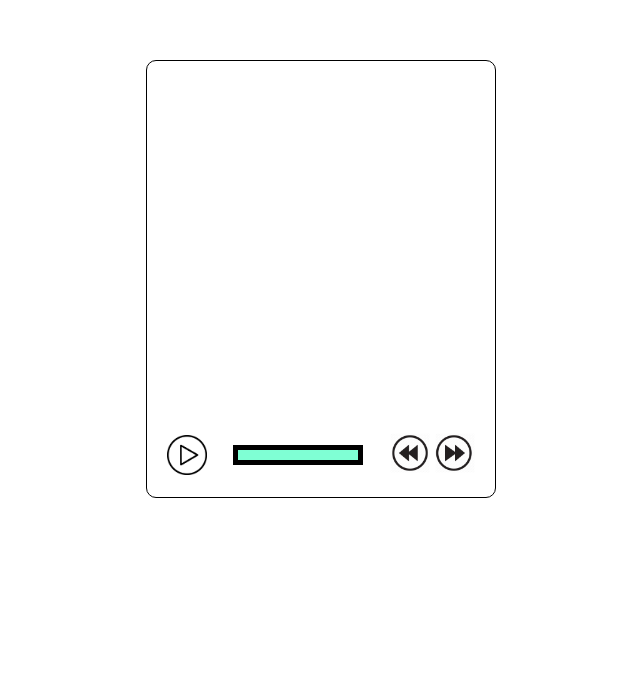
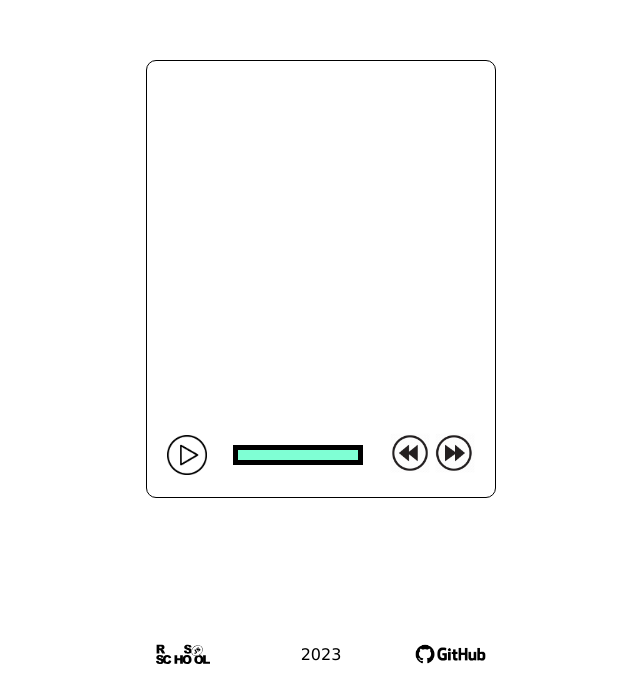
Before and after one commit to lelderbe/lelderbe-JSFEPRESCHOOL2023Q2, a plain HTML site: page audio-player/index.html in a window 1280 px wide. Shown: the part 121-800 px from the top of the page, without its empty margins (319-959 px from the left). Drawn offline with Linux system fonts and the light colour scheme.

Commit message:
feat: add footer, assets

```diff
--- a/audio-player/index.html
+++ b/audio-player/index.html
@@ -10,8 +10,8 @@
 </head>
 
 <body>
-    <section class="bg"></section>
-    <section class="player__wrapper">
+    <div class="bg"></div>
+    <div class="player__wrapper">
         <div class="player">
             <div class="track__cover"></div>
             <div class="track__controls">
@@ -35,9 +35,24 @@
                     <!-- <progress class="track__seek">70%</progress> -->
                 </div>
             </div>
-            <audio id="player" src=""></audio>
+            <audio id="player"></audio>
         </div>
-    </section>
+    </div>
+    <footer class="footer">
+        <div class="wrapper footer__wrapper">
+            <p>
+                <a href="https://rs.school/js-stage0/" target="_blank">
+                    <img class="rsschool-logo" src="assets/img/rs_school_js.svg" alt="RSSchool">
+                </a>
+            </p>
+            <p>2023</p>
+            <p>
+                <a href="https://github.com/lelderbe/" target="_blank">
+                    <img src="assets/img/GitHub-Emblem.png" alt="Github">
+                </a>
+            </p>
+        </div>
+    </footer>
     <script src="index.js"></script>
 </body>
 
--- a/audio-player/index.js
+++ b/audio-player/index.js
@@ -1,15 +1,22 @@
 const tracks = [
     {
         id: 1,
+        artist: 'Zlata Lari',
+        title: 'Фиолетовые сны',
+        audio: 'assets/audio/Zlata Lari - violet dreams.mp3',
+        cover: 'assets/covers/Zlata Lari - violet dreams.jpg',
+    },
+    {
+        id: 2,
         artist: 'Beyonce',
-        title: 'lemonade lemonade lemonade lemonade lemonade lemonade lemonade lemonade',
+        title: "Don't Hurt Yourself",
         audio: 'assets/audio/beyonce.mp3',
         cover: 'assets/covers/lemonade.png',
     },
     {
-        id: 2,
+        id: 3,
         artist: 'Dua Lipa',
-        title: 'dontstartnow dontstartnow dontstartnow dontstartnow dontstartnow',
+        title: "Don't Start Now",
         audio: 'assets/audio/dontstartnow.mp3',
         cover: 'assets/covers/dontstartnow.png',
     },
@@ -50,8 +57,8 @@ document.addEventListener('DOMContentLoaded', () => {
         trackTime.textContent = getTime(audio.duration);
         trackPos.textContent = getTime(audio.currentTime);
         // console.log('trackSeek.value:', trackSeek.value);
-        backImage.style.backgroundImage = `url(${tracks[trackNum].cover})`;
-        trackCover.style.backgroundImage = `url(${tracks[trackNum].cover})`;
+        backImage.style.backgroundImage = `url("${tracks[trackNum].cover}")`;
+        trackCover.style.backgroundImage = `url("${tracks[trackNum].cover}")`;
         trackArtist.textContent = tracks[trackNum].artist;
         trackTitle.textContent = tracks[trackNum].title;
         play();
--- a/audio-player/style.css
+++ b/audio-player/style.css
@@ -1,24 +1,37 @@
 body {
     height: 100vh;
-    margin: 0;
     font-family: Verdana, Geneva, Tahoma, sans-serif;
 }
 
 * {
     box-sizing: border-box;
+    margin: 0;
+}
+
+a {
+    transition: opacity 0.3s ease-out;
+}
+
+a:hover {
+    opacity: 0.5;
+}
+
+.wrapper {
+    min-width: 350px;
+    max-width: 350px;
+    margin: 0 auto;
 }
 
 .bg {
     position: absolute;
     top: 0;
     right: 0;
-    bottom: 0;
+    bottom: 50px;
     left: 0;
-    height: 100%;
-    /* background-color: #000; */
     background-size: cover;
     overflow: hidden;
     filter: blur(10px);
+    transition: all 0.3s ease-out;
 }
 
 .player__wrapper {
@@ -35,7 +48,6 @@ body {
 
 .player {
     width: 350px;
-    /* height: 500px; */
     background-color: #fff;
     border: 1px solid #000;
     border-radius: 10px;
@@ -43,8 +55,7 @@ body {
 }
 
 .track__cover {
-    min-height: 350px;
-    max-height: 350px;
+    height: 350px;
     background-size: cover;
 }
 
@@ -106,3 +117,45 @@ body {
 .button.next {
     background-image: url('assets/img/forward.png');
 }
+
+.footer {
+    position: absolute;
+    right: 0;
+    bottom: 0;
+    left: 0;
+    display: flex;
+    height: 50px;
+    background: #fff;
+}
+
+.footer__wrapper {
+    display: flex;
+    padding: 10px;
+    justify-content: space-between;
+    align-items: center;
+    white-space: nowrap;
+}
+
+.footer p {
+    flex-basis: 100px;
+}
+
+.footer a {
+    display: flex;
+}
+
+.footer img {
+    height: 20px;
+}
+
+.footer p:nth-child(2) {
+    text-align: center;
+}
+
+.footer p:nth-child(3) a {
+    justify-content: flex-end;
+}
+
+.footer p:nth-child(3) img {
+    height: 40px;
+}
```
Also changed, not shown: audio-player/assets/covers/Zlata Lari - violet dreams.jpg (added), audio-player/assets/img/GitHub-Emblem.png (added), audio-player/assets/img/rs_school_js.svg (added), 1 other file.
